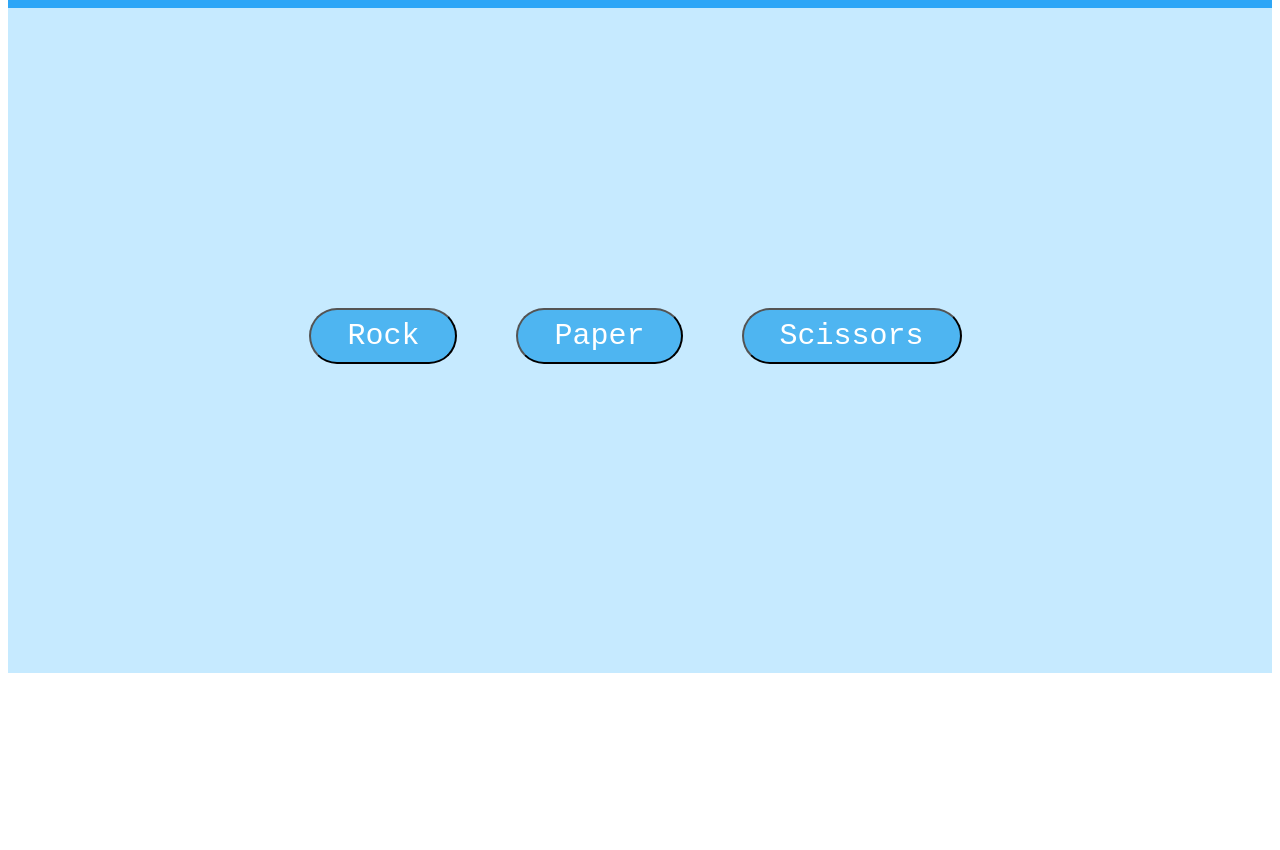
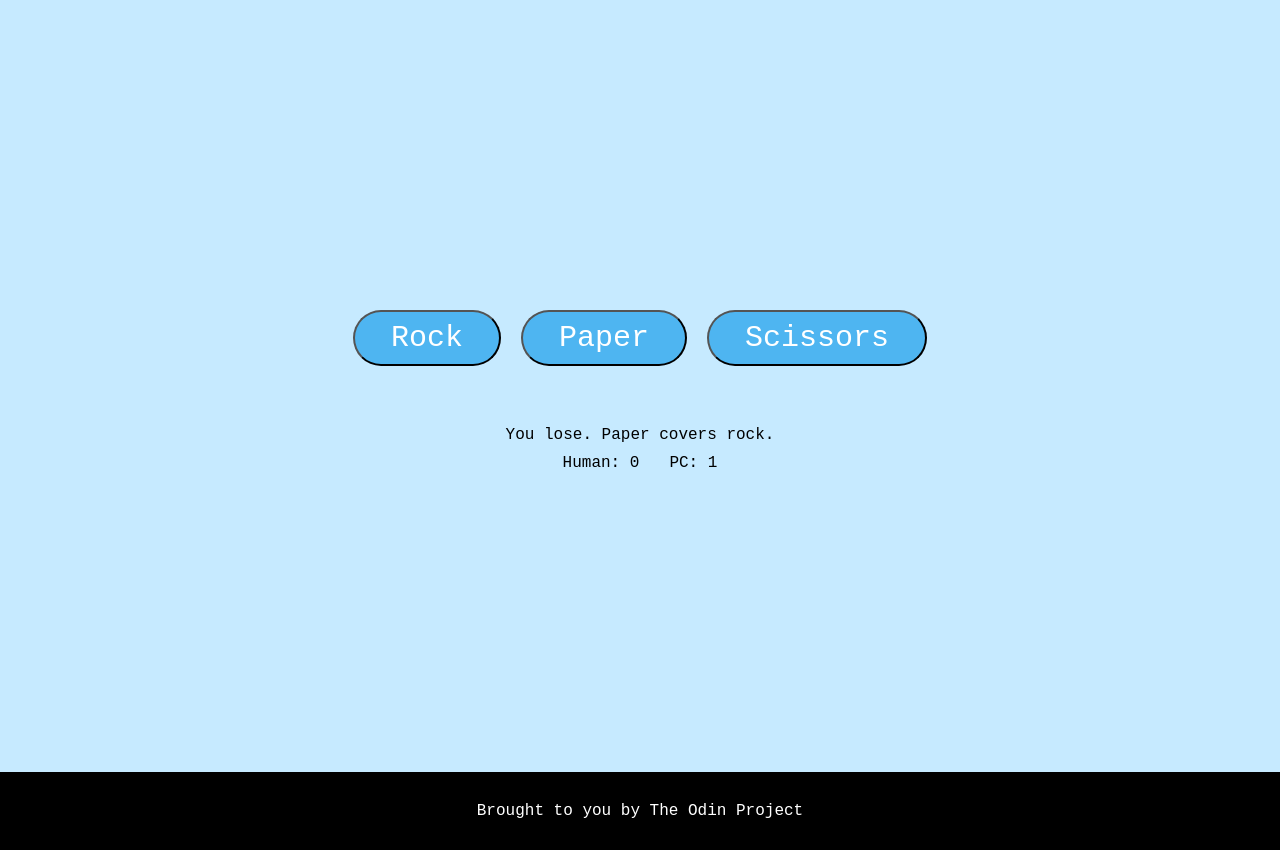
Before and after one commit to c-mccormick007/Classic-RPS, a plain HTML site: page index.html in a window 1280 px wide. Both pictures are taken after a click on the button "Rock". Shown: the part 78-928 px from the top of the page. Before the commit the page ends 800 px from the top, so only its background shows below. Drawn offline with Linux system fonts and the light colour scheme.

Commit message:
finalize RPS game with results

```diff
--- a/index.html
+++ b/index.html
@@ -6,6 +6,8 @@
     <title>Rock Paper Scissors</title>
   </head>
   <body>
+
+    <div class="wrapper">
     <div class="header">
       <div class="logo headertext">ROCK PAPER SCISSORS</div>
       <div class="author headertext">by Chris McCormick ©2022</div>
@@ -13,11 +15,26 @@
 
 
     <div class="container">
+      <div class="game">
 
       <button class="gameBtn" value="rock">Rock</button>
       <button class="gameBtn" value="paper">Paper</button>
       <button class="gameBtn" value="scissors">Scissors</button>
-	  </div>
+
+    </div>
+    <div class="resultbox">
+      <div class="result">Press to play!</div>
+      <div class="score">
+      <div class="scoreHuman">Human: 0</div>
+      <div class="scorePC">PC: 0</div>
+    </div>
+    </div>
+    </div>
+
+    <div class="footer">
+      <div class="odin">Brought to you by The Odin Project</div>
+    </div>
+    </div>
 
     <script src="index.js"></script>
   </body>
--- a/index.js
+++ b/index.js
@@ -34,12 +34,48 @@ function playRound(handOne,handTwo){
 }
 
 const buttons = document.getElementsByClassName('gameBtn');
+const gameInfo = document.querySelector('.result');
+const humanScore = document.querySelector('.scoreHuman');
+const pcScore = document.querySelector('.scorePC');
+let scoreLeft = 0;
+let scoreRight = 0;
 let result = "";
 for (let i = 0; i < buttons.length; i++){
     buttons[i].addEventListener('click', () => {
         result = playRound(buttons[i].value,computerPlay());
+        console.log(result);
+        gameInfo.textContent = result[1];
+        if (result[0] == 2){
+            scoreLeft++;
+            humanScore.textContent = `Human: ${scoreLeft}`;
+            if (scoreLeft == 5){
+                gameInfo.textContent = "You win!";
+                document.querySelectorAll('.game').forEach(el => el.remove());
+            }
+            else if (scoreRight == 5){
+                gameInfo.textContent = "PC wins.";
+                document.querySelectorAll('.game').forEach(el => el.remove());
+            }
+            }
+        else if (result[0] == 1){
+            scoreRight++;
+            pcScore.textContent = `PC: ${scoreRight}`;
+            if (scoreLeft == 5){
+                gameInfo.textContent = "You win!";
+                document.querySelectorAll('.game').forEach(el => el.remove());
+            }
+            else if (scoreRight == 5){
+                gameInfo.textContent = "PC wins.";
+                document.querySelectorAll('.game').forEach(el => el.remove());
+            }
+
+        }
+        else{
+            return 0;
+        }
     });
 }
+
 /* function game(){
     let playerScore = 0;
     let pcScore = 0;
--- a/style.css
+++ b/style.css
@@ -7,20 +7,56 @@
     justify-content: space-between;
 }
 
+.footer {
+    padding: 30px;
+    background-color: black;
+    text-align: center;
+}
+
+.odin {
+    color: white;
+}
+
+.resultbox {
+    display: flex;
+    flex-direction: column;
+    align-items: center;
+}
+
+.score {
+    display: flex;
+    gap: 30px;
+    padding-top: 10px;
+}
+
 body{
+    margin: 0;
     font-family: "Lucidia Console", "Courier New", monospace;
+}
+
+.wrapper {
+    display: flex;
+    flex-direction: column;
+    min-height: 100vh;
 }
 
 .container{
     display: flex;
     align-items: center;
     justify-content: center;
+    flex-direction: column;
     flex-wrap: wrap;
     padding: 100px;
     padding-top: 300px;
     padding-bottom: 300px;
     gap: 50px;
     background-color: #c6eaff;
+    flex-grow: 1;
+}
+
+.game {
+    display: flex;
+    flex-wrap: wrap;
 }
 
 .gameBtn{
@@ -36,13 +72,8 @@ body{
     transition: all 0.2s;
     font-size: 30px;
     font-family: "Lucidia Console", "Courier New", monospace;
+    margin: 10px;
     }
     .gameBtn:hover{
     background-color:#4095c6;
     }
-    @media all and (max-width:30em){
-    .gameBtn{
-    display:block;
-    margin:0.2em auto;
-    }
-}
```
